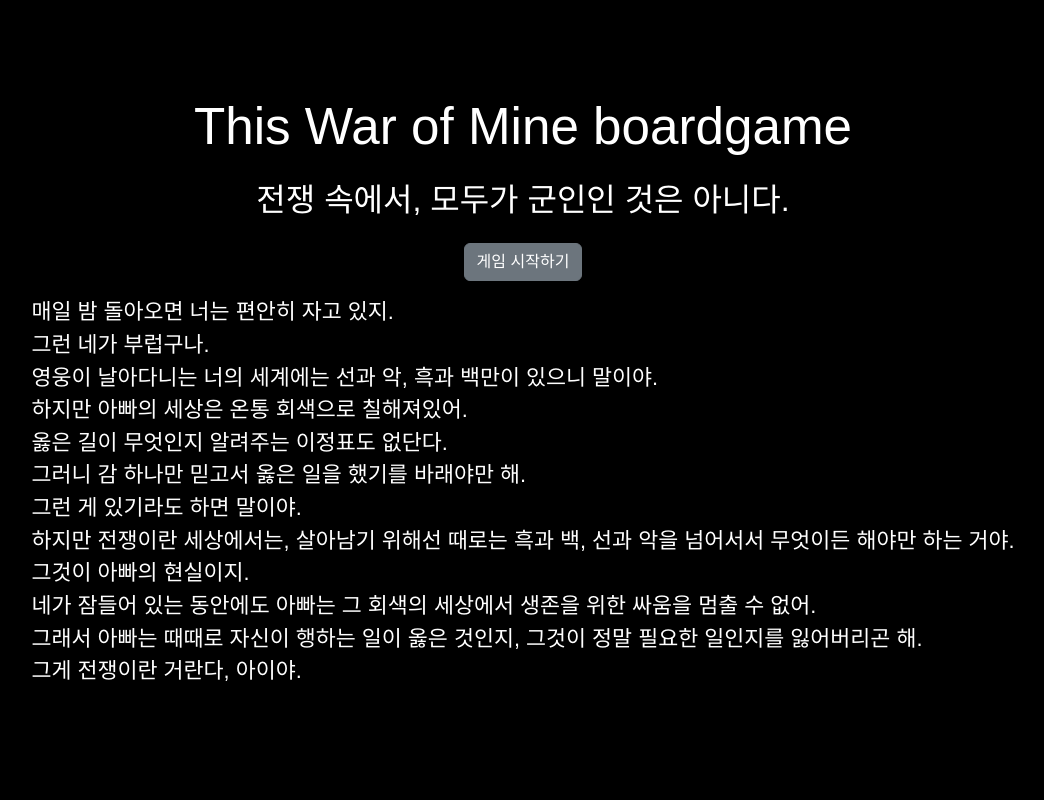
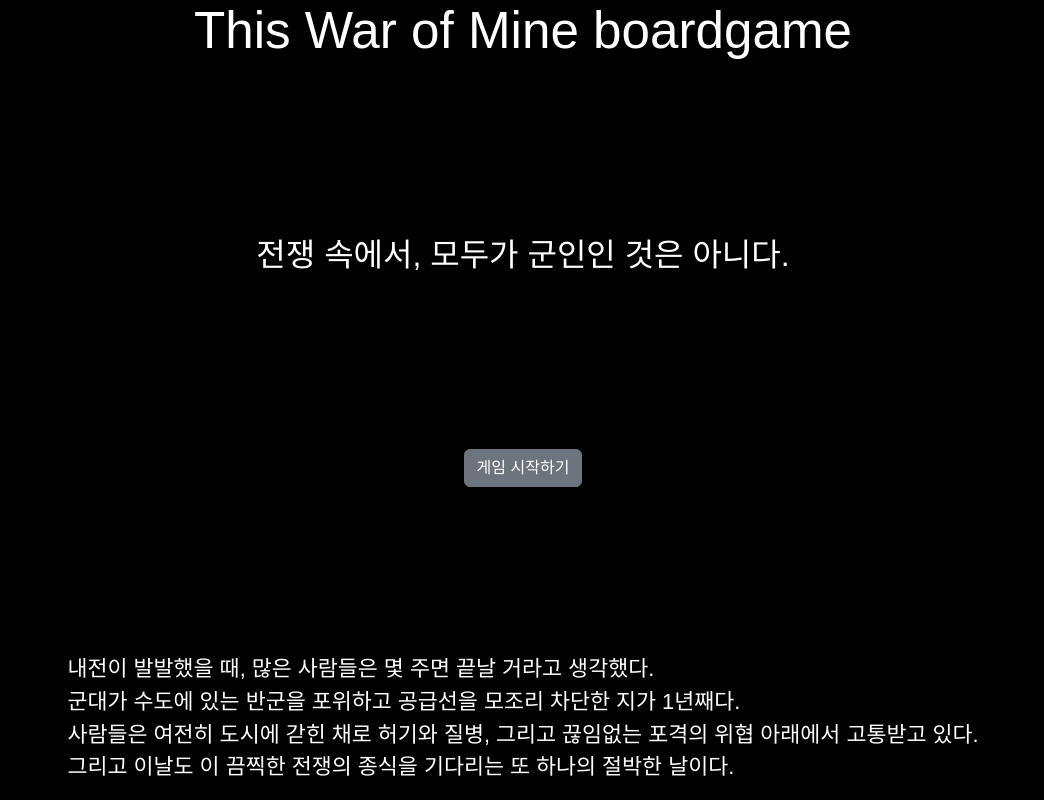
Before and after one commit to AndroidNetrunner/this-war-of-mine, a Next.js app: page / in a window 1280 px wide. Shown: the whole page, without its empty margins (117-1161 px from the left). Built offline with nearby package versions, Linux system fonts and the light colour scheme; a web font is replaced by a local one.

Commit message:
[FIX] 메인 페이지 문구 변경, p-24 클래스 삭제

```diff
--- a/package.json
+++ b/package.json
@@ -21,6 +21,7 @@
     "next-redux-wrapper": "^8.1.0",
     "postcss": "8.4.23",
     "react-bootstrap": "^2.7.4",
+    "react-device-detect": "^2.2.3",
     "react-dom": "^18.2.0",
     "react-redux": "^7.2.9",
     "redux": "^4.2.1",
--- a/src/pages/index.tsx
+++ b/src/pages/index.tsx
@@ -1,43 +1,42 @@
+import { useEffect, useState } from "react";
+import { isMobileOnly } from "react-device-detect";
 import { Button } from "react-bootstrap";
 import { useRouter } from "next/router";
 
 export default function Home() {
   const router = useRouter();
+  const [isMobileDevice, setIsMobileDevice] = useState(false);
+
+  useEffect(() => {
+    setIsMobileDevice(isMobileOnly);
+  }, []);
 
   return (
-    <main className="flex min-h-screen flex-col items-center justify-between p-24">
+    <main className="flex min-h-screen flex-col items-center justify-between">
       <h1>This War of Mine boardgame</h1>
       <h2>전쟁 속에서, 모두가 군인인 것은 아니다.</h2>
       <Button variant="secondary" onClick={() => router.push("/shelter")}>
         게임 시작하기
       </Button>
+
+      {isMobileDevice && (
+        <div>
+          <p>
+            이 웹사이트는 PC 또는 태블릿에서 최적화되어 있습니다. 최적화된
+            경험을 위해, PC나 태블릿으로 접속해주세요.
+          </p>
+        </div>
+      )}
+
       <p>
-        매일 밤 돌아오면 너는 편안히 자고 있지.
+        내전이 발발했을 때, 많은 사람들은 몇 주면 끝날 거라고 생각했다.
         <br />
-        그런 네가 부럽구나.
+        군대가 수도에 있는 반군을 포위하고 공급선을 모조리 차단한 지가 1년째다.
         <br />
-        영웅이 날아다니는 너의 세계에는 선과 악, 흑과 백만이 있으니 말이야.
+        사람들은 여전히 도시에 갇힌 채로 허기와 질병, 그리고 끊임없는 포격의
+        위협 아래에서 고통받고 있다.
         <br />
-        하지만 아빠의 세상은 온통 회색으로 칠해져있어.
-        <br />
-        옳은 길이 무엇인지 알려주는 이정표도 없단다.
-        <br />
-        그러니 감 하나만 믿고서 옳은 일을 했기를 바래야만 해.
-        <br />
-        그런 게 있기라도 하면 말이야.
-        <br />
-        하지만 전쟁이란 세상에서는, 살아남기 위해선 때로는 흑과 백, 선과 악을
-        넘어서서 무엇이든 해야만 하는 거야.
-        <br />
-        그것이 아빠의 현실이지.
-        <br />
-        네가 잠들어 있는 동안에도 아빠는 그 회색의 세상에서 생존을 위한 싸움을
-        멈출 수 없어.
-        <br />
-        그래서 아빠는 때때로 자신이 행하는 일이 옳은 것인지, 그것이 정말 필요한
-        일인지를 잃어버리곤 해.
-        <br />
-        그게 전쟁이란 거란다, 아이야.
+        그리고 이날도 이 끔찍한 전쟁의 종식을 기다리는 또 하나의 절박한 날이다.
       </p>
     </main>
   );
```
Also changed, not shown: 1 other file (tests, documents, lock files or other folders).
